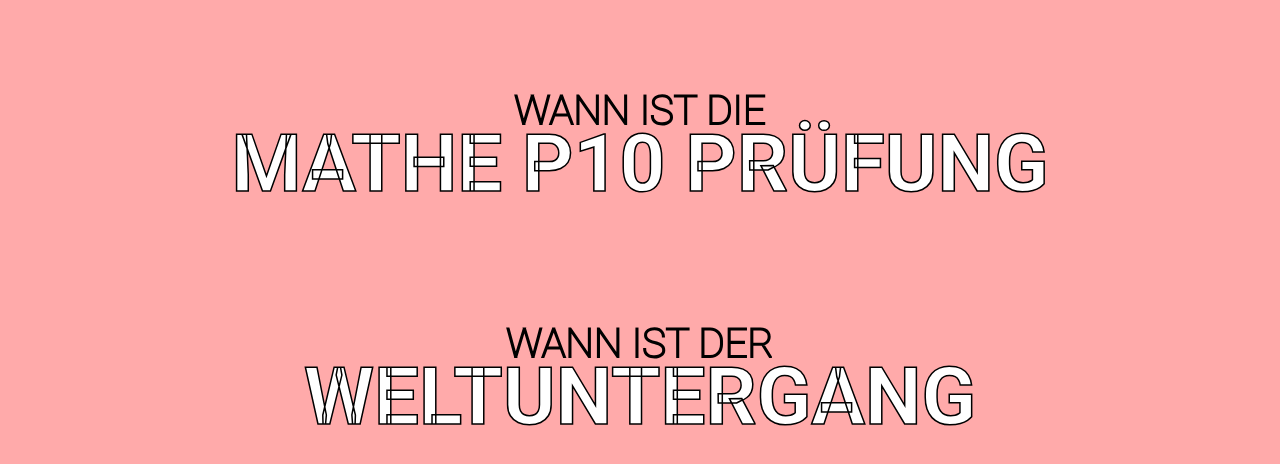
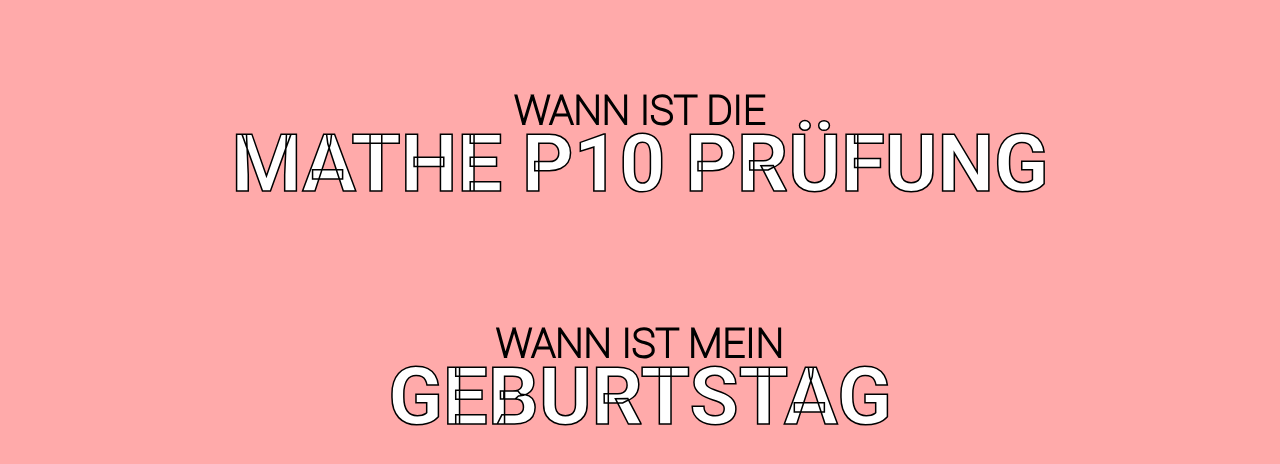
Before and after one commit to soerak/ger-sommerferien-countdown, a plain HTML site: page index.html in a window 1280 px wide. Shown: the part 634-1098 px from the top of the page. Drawn offline with Linux system fonts and the light colour scheme.

Commit message:
testchange

```diff
--- a/index.html
+++ b/index.html
@@ -62,13 +62,13 @@
     <a href="./weltuntergang/index.html">
 
         <div class="subtitle">
-            WANN IST DER
+            WANN IST MEIN
         </div>
 
         <br>
 
         <div class="title">
-            WELTUNTERGANG
+            GEBURTSTAG
         </div>
 
     </a>
```
